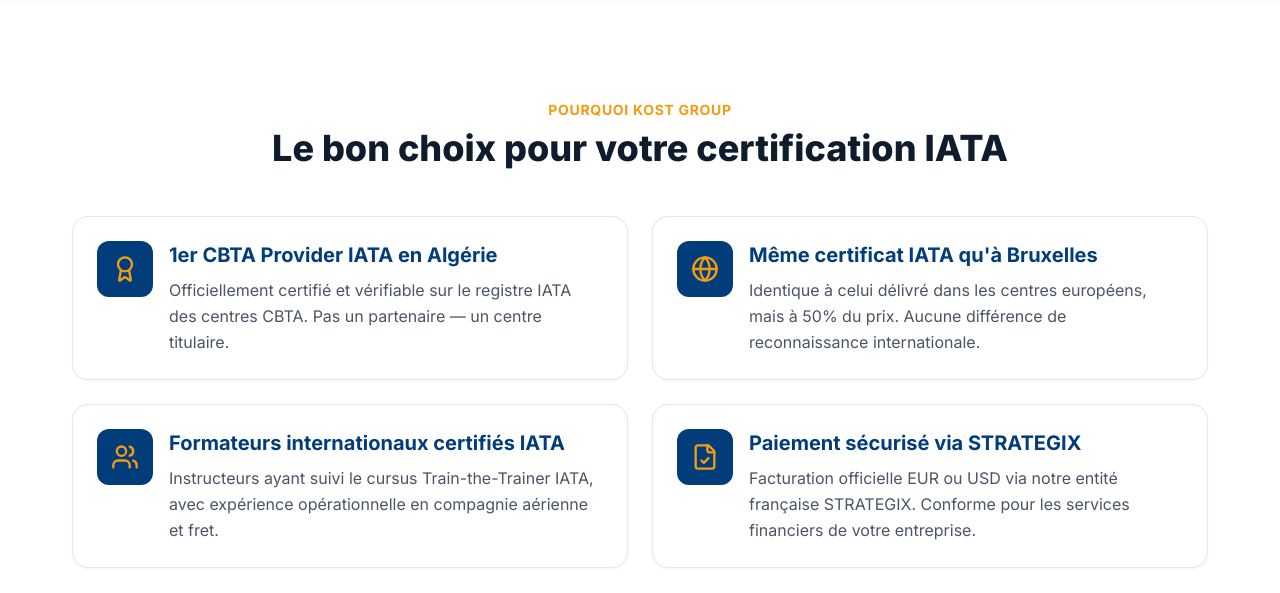
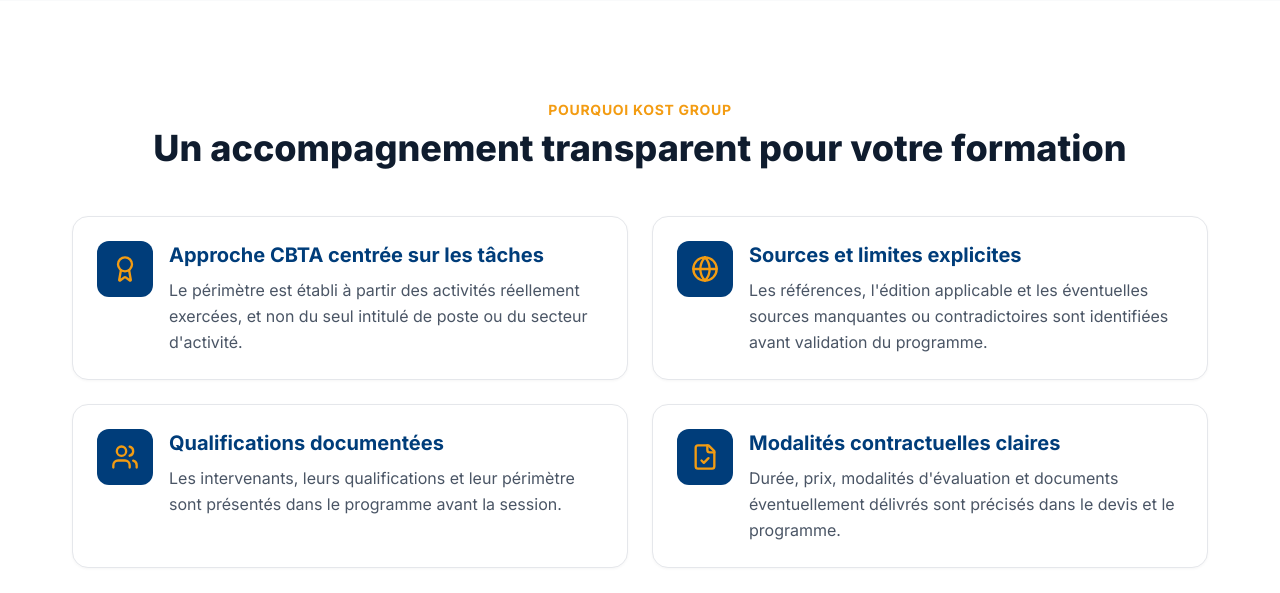
Before and after one commit to relaxsaadi/cbta, a Next.js app: page / in a window 1280 px wide. Shown: the part 1720-2313 px from the top of the page. Built offline with nearby package versions, Linux system fonts and the light colour scheme; no server answers.

Commit message:
fix(public-dgr): remove unsupported regulatory and recognition claims

```diff
--- a/components/USPSection.tsx
+++ b/components/USPSection.tsx
@@ -3,23 +3,23 @@ import { Award, Globe, Users, FileCheck } from "lucide-react";
 const USPS = [
   {
     icon: Award,
-    title: "1er CBTA Provider IATA en Algérie",
-    desc: "Officiellement certifié et vérifiable sur le registre IATA des centres CBTA. Pas un partenaire — un centre titulaire.",
+    title: "Approche CBTA centrée sur les tâches",
+    desc: "Le périmètre est établi à partir des activités réellement exercées, et non du seul intitulé de poste ou du secteur d'activité.",
   },
   {
     icon: Globe,
-    title: "Même certificat IATA qu'à Bruxelles",
-    desc: "Identique à celui délivré dans les centres européens, mais à 50% du prix. Aucune différence de reconnaissance internationale.",
+    title: "Sources et limites explicites",
+    desc: "Les références, l'édition applicable et les éventuelles sources manquantes ou contradictoires sont identifiées avant validation du programme.",
   },
   {
     icon: Users,
-    title: "Formateurs internationaux certifiés IATA",
-    desc: "Instructeurs ayant suivi le cursus Train-the-Trainer IATA, avec expérience opérationnelle en compagnie aérienne et fret.",
+    title: "Qualifications documentées",
+    desc: "Les intervenants, leurs qualifications et leur périmètre sont présentés dans le programme avant la session.",
   },
   {
     icon: FileCheck,
-    title: "Paiement sécurisé via STRATEGIX",
-    desc: "Facturation officielle EUR ou USD via notre entité française STRATEGIX. Conforme pour les services financiers de votre entreprise.",
+    title: "Modalités contractuelles claires",
+    desc: "Durée, prix, modalités d'évaluation et documents éventuellement délivrés sont précisés dans le devis et le programme.",
   },
 ];
 
@@ -32,7 +32,7 @@ export default function USPSection() {
             Pourquoi KOST GROUP
           </span>
           <h2 className="text-3xl md:text-4xl font-extrabold text-[#0f1c2e]">
-            Le bon choix pour votre certification IATA
+            Un accompagnement transparent pour votre formation
           </h2>
         </div>
         <div className="grid gap-6 md:grid-cols-2">
```
